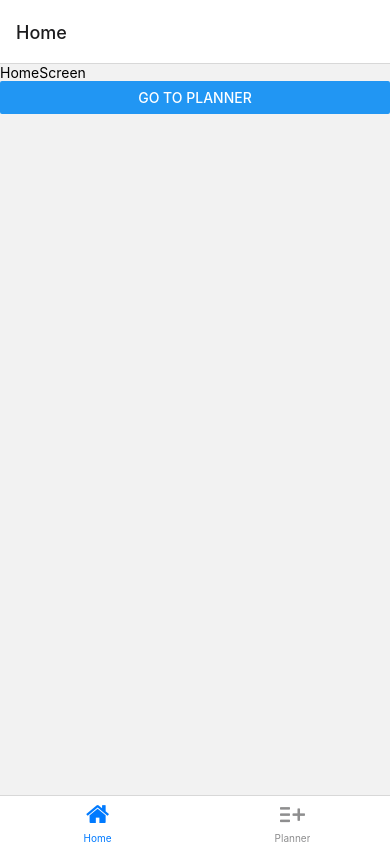
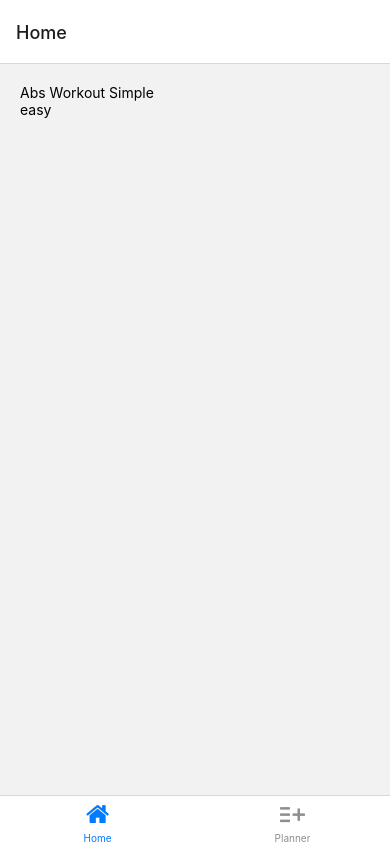
Before and after one commit to mariosknl/RN-workout-typescript, a React Native app: screen /Home in a window 390 px wide. Built offline with nearby package versions, Linux system fonts and the light colour scheme.

Commit message:
creating types for the workout

```diff
--- /dev/null
+++ b/data.json
@@ -0,0 +1,67 @@
+[
+  {
+    "slug": "abs-workout-simple-12321312",
+    "name": "Abs Workout Simple",
+    "duration": 345,
+    "difficulty": "easy",
+    "sequence": [
+      {
+        "slug": "pushup-213213712",
+        "name": "Pushups",
+        "type": "exercise",
+        "reps": 15,
+        "duration": 60
+      },
+      {
+        "slug": "break-12313123",
+        "name": "Break",
+        "type": "break",
+        "duration": 15
+      },
+      {
+        "slug": "lower-back-stretch-231234421",
+        "name": "Lower back stretch",
+        "type": "break",
+        "duration": 120
+      },
+      {
+        "slug": "pushup-213213712",
+        "name": "Pushups",
+        "type": "exercise",
+        "reps": 15,
+        "duration": 60
+      },
+      {
+        "slug": "break-12313123",
+        "name": "Break",
+        "type": "break",
+        "duration": 15
+      },
+      {
+        "slug": "lower-back-stretch-231234421",
+        "name": "Lower back stretch",
+        "type": "break",
+        "duration": 120
+      },
+      {
+        "slug": "pushup-213213712",
+        "name": "Pushups",
+        "type": "exercise",
+        "reps": 15,
+        "duration": 60
+      },
+      {
+        "slug": "break-12313123",
+        "name": "Break",
+        "type": "break",
+        "duration": 15
+      },
+      {
+        "slug": "lower-back-stretch-231234421",
+        "name": "Lower back stretch",
+        "type": "break",
+        "duration": 120
+      }
+    ]
+  }
+]
--- a/screens/HomeScreen.tsx
+++ b/screens/HomeScreen.tsx
@@ -1,15 +1,22 @@
 import { NativeStackHeaderProps } from "@react-navigation/native-stack";
-import { Button, StyleSheet, Text, View } from "react-native";
+import { FlatList, StyleSheet, Text, View } from "react-native";
+import data from "../data.json";
+import { Workout } from "../types/data";
 
 const HomeScreen = ({ navigation }: NativeStackHeaderProps) => {
+  const renderItem = ({ item }: { item: Workout }) => (
+    <View>
+      <Text>{item.name}</Text>
+      <Text>{item.difficulty}</Text>
+    </View>
+  );
+
   return (
-    <View>
-      <Text>HomeScreen</Text>
-      <Button
-        title="Go to Planner"
-        onPress={() => {
-          navigation.navigate("Planner");
-        }}
+    <View style={styles.container}>
+      <FlatList
+        data={data as Array<Workout>}
+        keyExtractor={(item) => item.slug}
+        renderItem={renderItem}
       />
     </View>
   );
@@ -17,4 +24,8 @@ const HomeScreen = ({ navigation }: NativeStackHeaderProps) => {
 
 export default HomeScreen;
 
-const styles = StyleSheet.create({});
+const styles = StyleSheet.create({
+  container: {
+    padding: 20,
+  },
+});
--- /dev/null
+++ b/types/data.ts
@@ -0,0 +1,18 @@
+export type Difficulty = "easy" | "medium" | "hard";
+export type SequenceType = "exercise" | "stretch" | "break";
+
+export interface Workout {
+  slug: string;
+  name: string;
+  duration: number;
+  difficulty: Difficulty;
+  sequence: SequenceItem[];
+}
+
+export interface SequenceItem {
+  slug: string;
+  name: string;
+  type: SequenceType;
+  duration: number;
+  reps?: number;
+}
```
